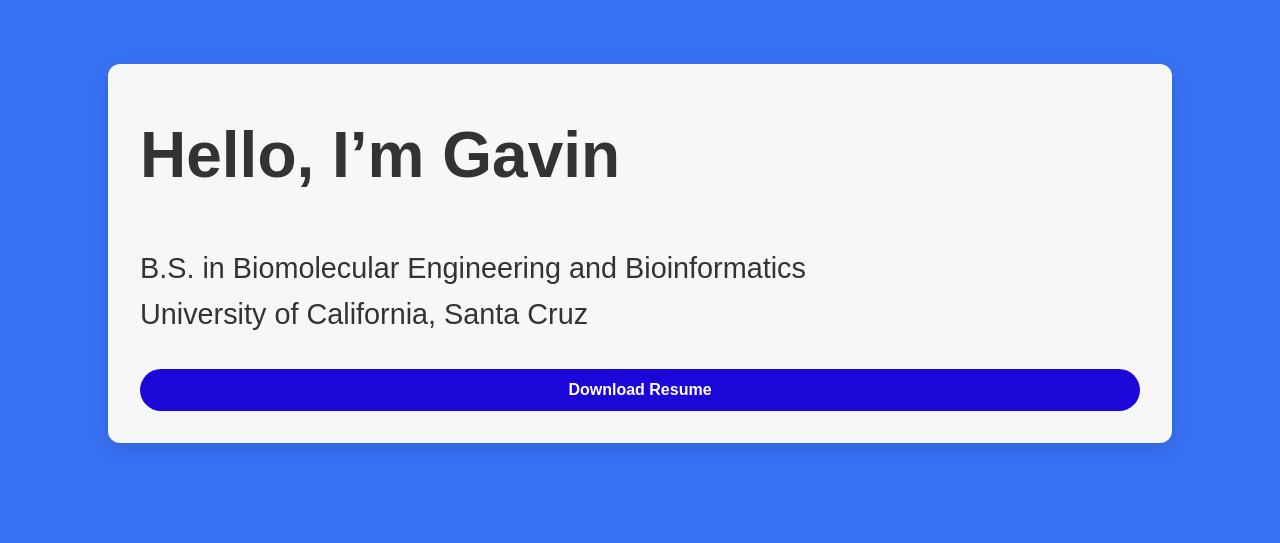
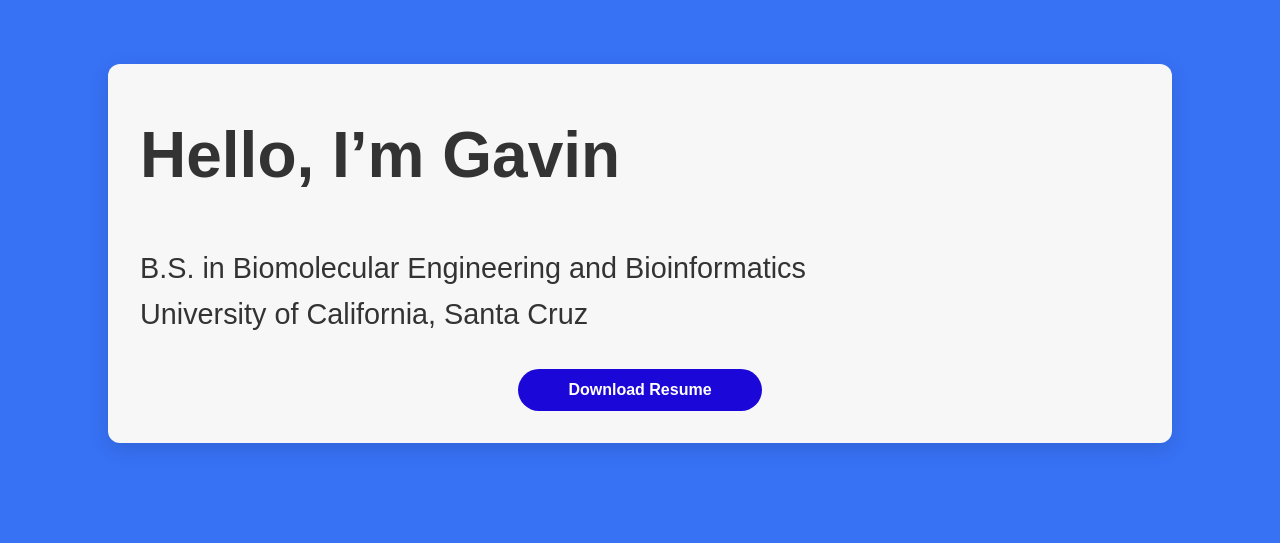
Before and after one commit to gacola/personalwebsite, a plain HTML site: page index.html in a window 1280 px wide. Shown: the top 543 px of the page. Drawn offline with Linux system fonts and the light colour scheme.

Commit message:
last in formatting, removed references

```diff
--- a/styles.css
+++ b/styles.css
@@ -36,17 +36,17 @@ header p {
   }
 
 .btn {
-        display: inline-flex;      /* allows centering */
+        display: inline-flex !important;      /* allows centering */
         align-items: center;
         justify-content: center;
-        padding: 8px 18px;         /* reduced size to ~50% overall area */
+        width: 220px !important;              /* force specific width */
+        padding: 8px 12px;         /* reduced padding */
         background-color: var(--secondary);  /* button color */
         color: white;               /* text color */
         text-decoration: none;      /* remove underline */
         border-radius: 50px;        /* makes the ends fully rounded */
         font-weight: bold;
         transition: background-color 0.3s;
-        min-width: 150px;           /* keep it tidy */
   }
 
 .btn:hover {
@@ -189,10 +189,15 @@ h2 {
         align-items: center;
   }
 .intro {
-        display: flex;
-        flex-direction: column;
-        justify-content: center;
-        width: 100%;
+    display: flex;
+    flex-direction: column;
+    justify-content: center;
+    align-items: flex-start;
+    width: 100%;
+  }
+
+.intro .btn {
+    align-self: center;
   }
   }
 
```
Also changed, not shown: index.html (+7 -1 lines), github-icon.png (added), gmail-icon.png (added), linkedin-icon.png (added), 1 other file.
